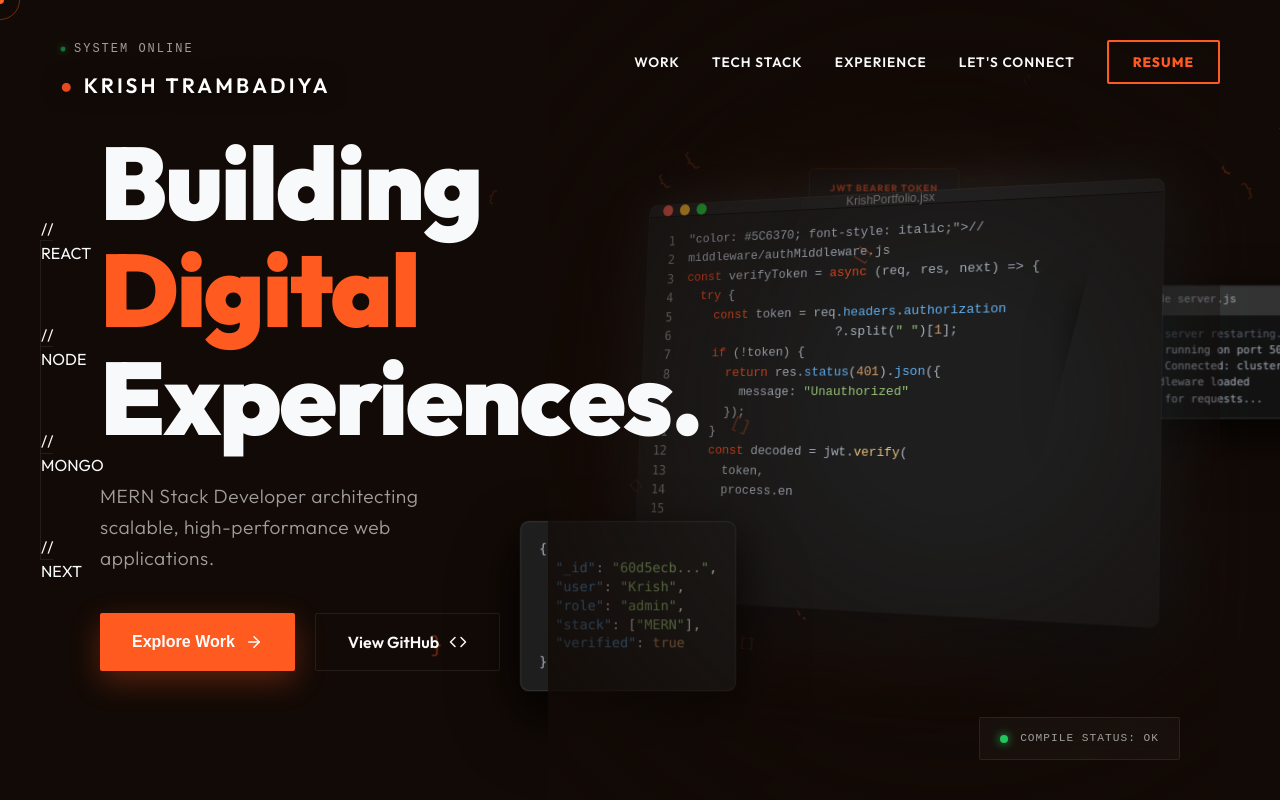
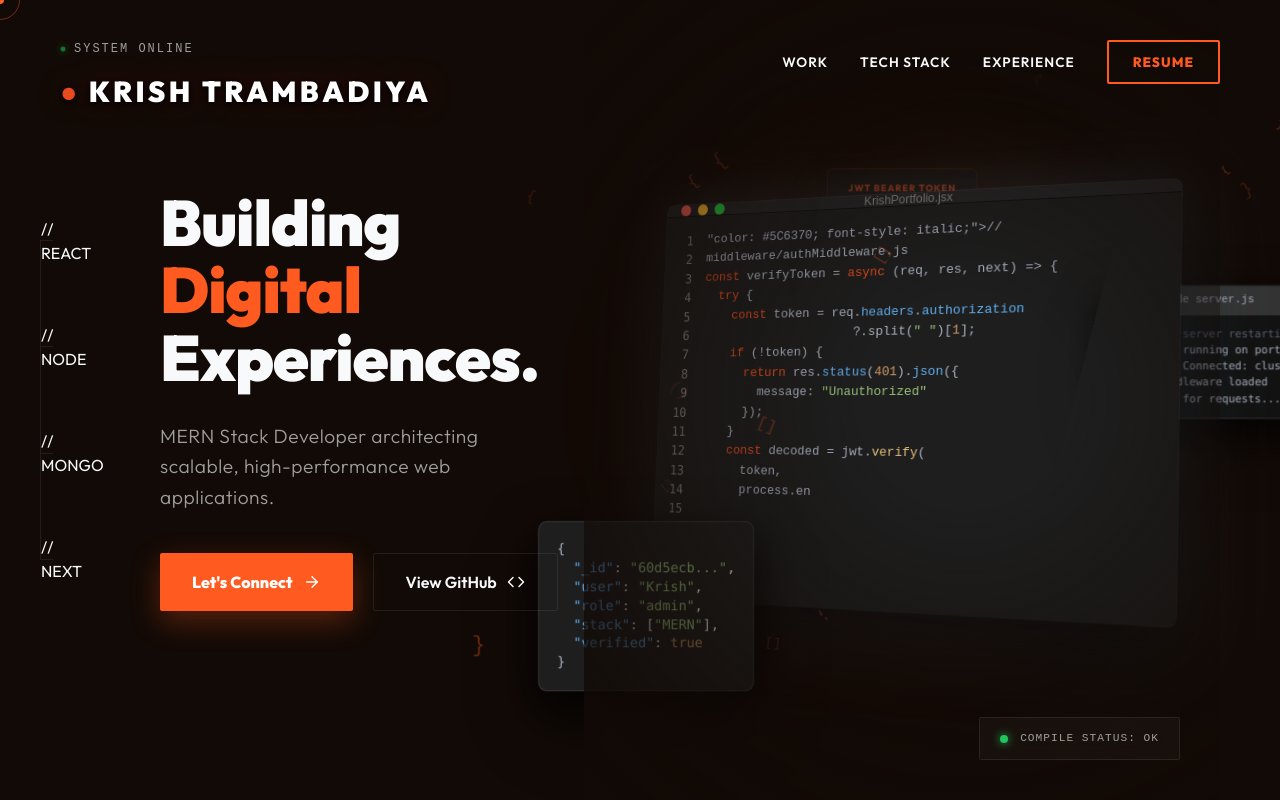
Before and after one commit to krish-patel-33/Portfolio, a React app: page / in a window 1280 px wide. Shown: the top 800 px of the page. Built offline with nearby package versions, Linux system fonts and the light colour scheme.

Commit message:
made a better UX.

```diff
--- a/src/components/Contact.jsx
+++ b/src/components/Contact.jsx
@@ -57,7 +57,7 @@ const Contact = () => {
   };
 
   return (
-    <section style={s_section} id="contact">
+    <section style={s_section}>
       {/* Background Ambience */}
       <div style={s_bgDots} />
       <div style={s_bgGlowLeft} />
@@ -87,6 +87,7 @@ const Contact = () => {
             </div>
 
             <motion.p
+              id="contact"
               initial={{ opacity: 0, y: 20 }} whileInView={{ opacity: 1, y: 0 }} viewport={{ once:true }} transition={{ delay: 0.2 }}
               style={s_subtext}
             >
@@ -292,6 +293,7 @@ const s_subtext = {
   lineHeight: '1.6',
   marginTop: '20px',
   maxWidth: '90%',
+  scrollMarginTop: '140px', // Leaves a comfortable gap from the top when anchor-linked
 };
 
 const s_cardsContainer = {
--- a/src/components/Hero.jsx
+++ b/src/components/Hero.jsx
@@ -136,7 +136,7 @@ const contentGridStyle = {
   width: '100%',
   height: '100%',
   alignItems: 'center',
-  paddingLeft: '40px', // Make room for decorative ticks
+  paddingLeft: '100px', // Increased to clear side ticks
 };
 
 export default Hero;
--- a/src/components/HeroHeadline.jsx
+++ b/src/components/HeroHeadline.jsx
@@ -22,10 +22,10 @@ const HeroHeadline = () => {
       </p>
 
       <div style={{...buttonsContainerStyle, ...getStaggerStyle(loaded, 4)}}>
-        <button style={primaryButtonStyle}>
-          Explore Work <ArrowRight size={18} />
-        </button>
-        <a href="https://github.com/krish-patel-33" target="_blank" rel="noreferrer" style={secondaryButtonStyle}>
+        <a href="#contact" className="hero-btn" style={primaryButtonStyle}>
+          Let's Connect <ArrowRight size={18} />
+        </a>
+        <a href="https://github.com/krish-patel-33" className="hero-btn-secondary" target="_blank" rel="noreferrer" style={secondaryButtonStyle}>
           View GitHub <Code size={18} />
         </a>
       </div>
@@ -48,10 +48,10 @@ const containerStyle = {
 };
 
 const headlineStyle = {
-  fontSize: 'clamp(4rem, 8vw, 7rem)', // Massive, commands the left half
+  fontSize: 'clamp(2.5rem, 5vw, 4rem)', // Reduced to allow top brand name to breathe
   fontWeight: 900,
   lineHeight: '1.05',
-  letterSpacing: '-2px',
+  letterSpacing: '-1px',
   display: 'flex',
   flexDirection: 'column',
 };
@@ -105,8 +105,20 @@ const secondaryButtonStyle = {
 
 // Add raw CSS for button hovers since style objects don't support pseudo-classes simply
 const css = `
-  button:hover { transform: translateY(-3px); }
-  button:active { transform: translateY(0); }
+  .hero-btn { text-decoration: none; }
+  .hero-btn:hover {
+    transform: translateY(-3px);
+    box-shadow: 0 15px 40px rgba(232, 76, 30, 0.4) !important;
+    filter: brightness(1.1);
+  }
+  .hero-btn:active { transform: translateY(0); }
+
+  .hero-btn-secondary:hover {
+    transform: translateY(-3px);
+    background: rgba(255, 255, 255, 0.05) !important;
+    border-color: rgba(255, 255, 255, 0.2) !important;
+  }
+  .hero-btn-secondary:active { transform: translateY(0); }
 `;
 document.head.insertAdjacentHTML('beforeend', `<style>${css}</style>`);
 
--- a/src/components/Navigation.jsx
+++ b/src/components/Navigation.jsx
@@ -13,11 +13,10 @@ const Navigation = () => {
         </h1>
       </div>
       <div style={linksContainerStyle}>
-        <a href="#work" style={linkStyle}>WORK</a>
-        <a href="#tech" style={linkStyle}>TECH STACK</a>
-        <a href="#experience" style={linkStyle}>EXPERIENCE</a>
-        <a href="#contact" style={linkStyle}>LET'S CONNECT</a>
-        <a href="/Resume_Krish_Trambadiya.pdf" download target="_blank" rel="noreferrer" style={resumeButtonStyle}>RESUME</a>
+        <a href="#work" className="nav-link" style={linkStyle}>WORK</a>
+        <a href="#metrics" className="nav-link" style={linkStyle}>TECH STACK</a>
+        <a href="#experience" className="nav-link" style={linkStyle}>EXPERIENCE</a>
+        <a href="/Resume_Krish_Trambadiya.pdf" className="nav-resume" download target="_blank" rel="noreferrer" style={resumeButtonStyle}>RESUME</a>
       </div>
     </nav>
   );
@@ -61,11 +60,11 @@ const dotStyle = {
 };
 
 const brandStyle = {
-  fontSize: '1.3rem',
-  fontWeight: 600,
-  letterSpacing: '0.15em',
+  fontSize: '1.8rem',
+  fontWeight: 900,
+  letterSpacing: '0.12em',
   color: '#FFFFFF',
-  textShadow: '0 0 20px rgba(0,0,0,0.8)',
+  textShadow: '0 4px 15px rgba(0,0,0,1), 0 1px 4px rgba(0,0,0,0.8), 0 0 30px rgba(232,76,30,0.3)',
 };
 
 const linksContainerStyle = {
@@ -98,14 +97,31 @@ const resumeButtonStyle = {
 };
 
 // Add keyframes inline or in css
-const pulseAnimation = `
+const navAnimations = `
 @keyframes pulse {
   0% { opacity: 1; transform: scale(1); }
   50% { opacity: 0.5; transform: scale(0.8); }
   100% { opacity: 1; transform: scale(1); }
 }
+.nav-link {
+  transition: all 0.3s ease !important;
+  position: relative;
+  display: inline-block;
+}
+.nav-link:hover {
+  color: #E84C1E !important;
+  transform: translateY(-2px);
+}
+.nav-resume {
+  transition: all 0.3s ease !important;
+}
+.nav-resume:hover {
+  background: rgba(232, 76, 30, 0.1) !important;
+  transform: scale(1.05);
+  box-shadow: 0 5px 15px rgba(232, 76, 30, 0.3);
+}
 `;
 
-document.head.insertAdjacentHTML('beforeend', `<style>${pulseAnimation}</style>`);
+document.head.insertAdjacentHTML('beforeend', `<style>${navAnimations}</style>`);
 
 export default Navigation;
```
